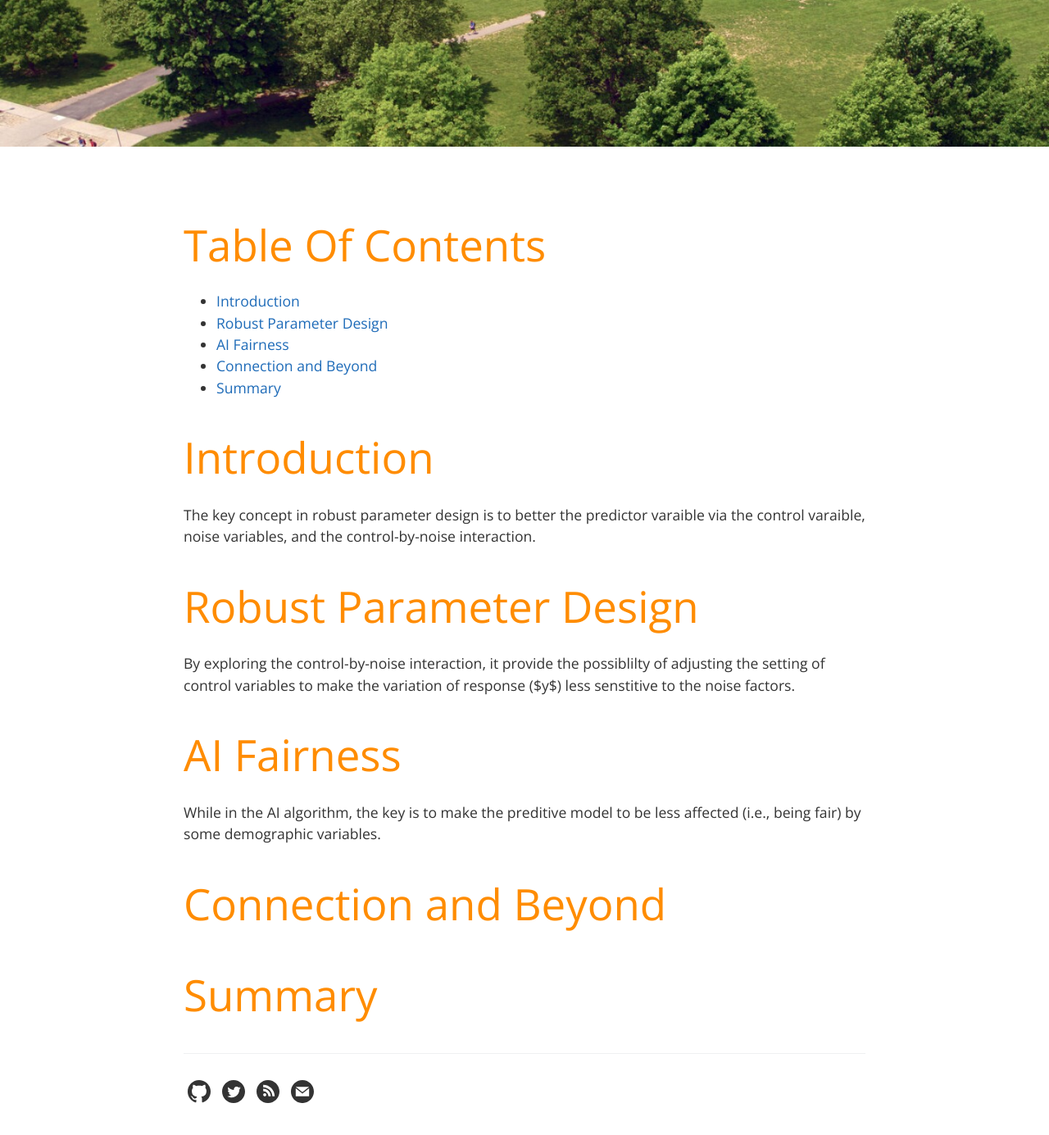
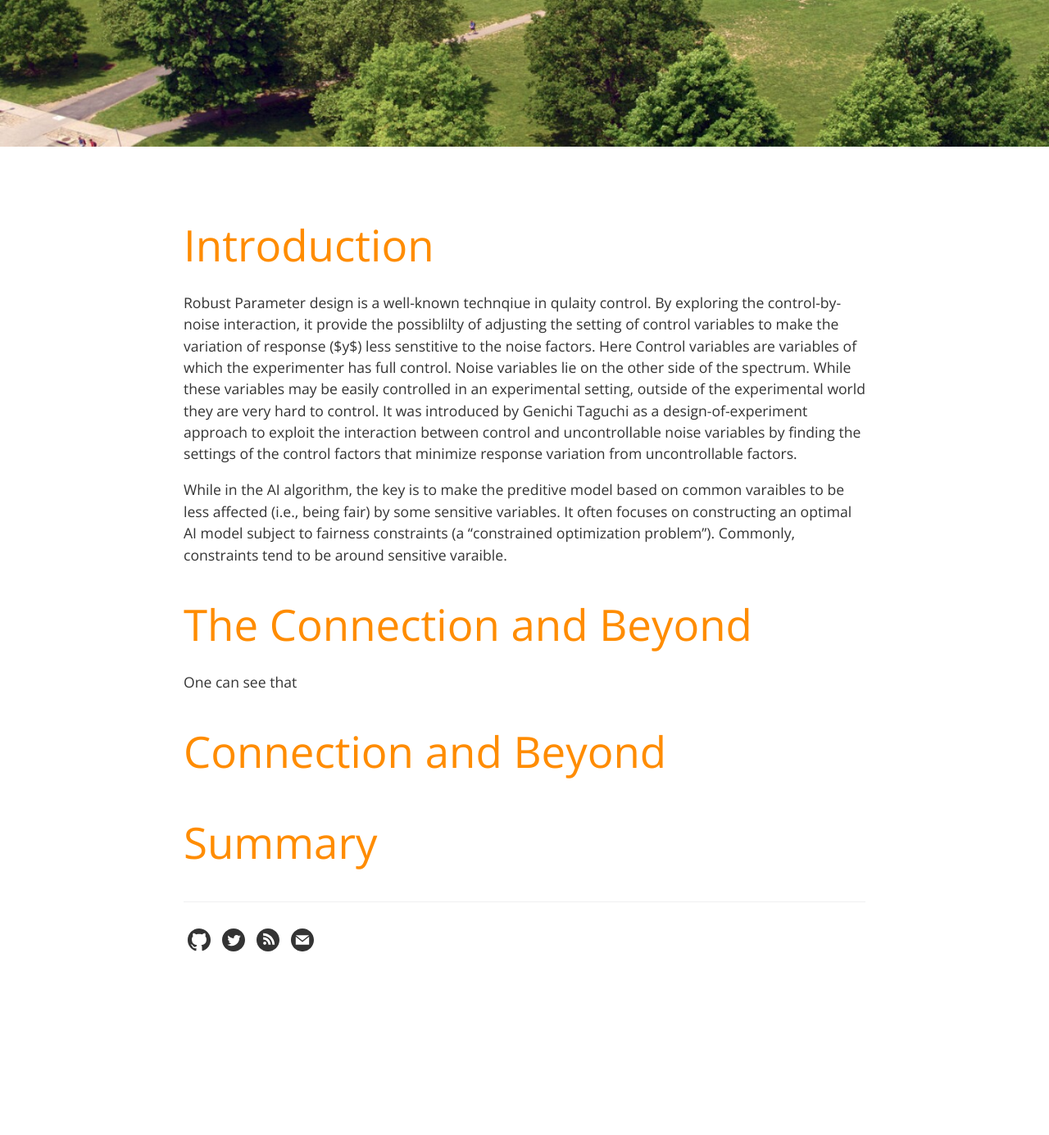
Before and after one commit to xwdeng80/blog, a Jekyll site: the page built from _posts/2021-07-08-rbd-ai-fiarness.md, in a window 1280 px wide and 1400 px high, scrolled down 545 px. Shown: the top 1385 px of the window at 82% size. Built offline with Jekyll 4.4.1, drawn with Linux system fonts in a browser that asks for light colours; after the commit the page ends 1760 px from its top, so only the background shows below that.

Commit message:
Update 2021-07-08-rbd-ai-fiarness.md

```diff
--- a/_posts/2021-07-08-rbd-ai-fiarness.md
+++ b/_posts/2021-07-08-rbd-ai-fiarness.md
@@ -2,34 +2,31 @@
 layout: post
 title:  "From Robust Parameter Design to AI Fairness"
 date:   2021-07-08 10:45:00 +0200
-permalink: datascience
+permalink: RPD-AI-Fairness
 tags: [Data Science]
 categories: [data-science]
 excerpt: "From RPD to AI Fairness"
 
 ---
 {% include katex.html %}
+# Introduction
 
-# Table Of Contents
-- [Introduction](#intro)
-- [Robust Parameter Design](#RPD)
-- [AI Fairness](#RPD)
-- [Connection and Beyond](#conn)
-- [Summary](#summary)
+Robust Parameter design is a well-known technqiue in qulaity control.
+By exploring the control-by-noise interaction, it provide the possiblilty of adjusting the setting of control variables to make the variation of response ($y$) less senstitive to the noise factors.
+Here Control variables are variables of which the experimenter has full control. Noise variables lie on the other side of the spectrum.
+While these variables may be easily controlled in an experimental setting, outside of the experimental world they are very hard to control.
+It was introduced by Genichi Taguchi as a design-of-experiment approach to exploit the interaction between control and uncontrollable noise variables by finding the settings of the control factors that minimize response variation from uncontrollable factors.
+
+While in the AI algorithm, the key is to make the preditive model based on common varaibles to be less affected (i.e., being fair) by some sensitive variables. It often focuses on constructing an optimal AI model subject to fairness constraints (a “constrained optimization problem”).  Commonly, constraints tend to be around sensitive varaible.
+
+# The Connection and Beyond
+
+One can see that
 
 
-# Introduction
-
-The key concept in robust parameter design is to better the predictor varaible via the control varaible, noise variables, and the control-by-noise interaction.
-
-# Robust Parameter Design
-
-By exploring the control-by-noise interaction, it provide the possiblilty of adjusting the setting of control variables to make the variation of response ($y$) less senstitive to the noise factors.
 
 
-# AI Fairness
 
-While in the AI algorithm, the key is to make the preditive model to be less affected (i.e., being fair) by some demographic variables.
 
 # Connection and Beyond
 
```
